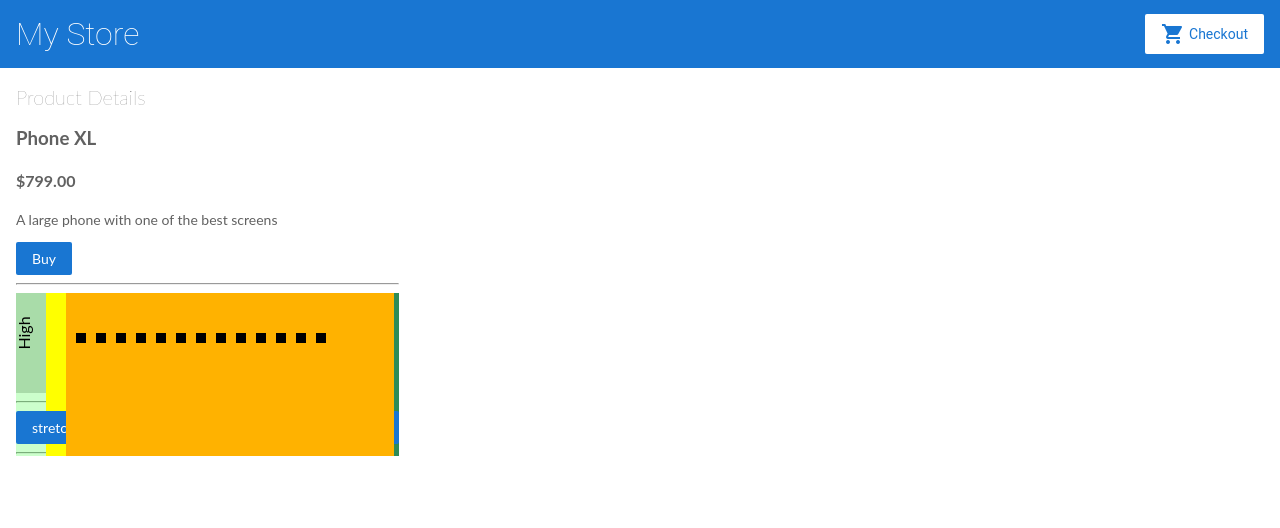
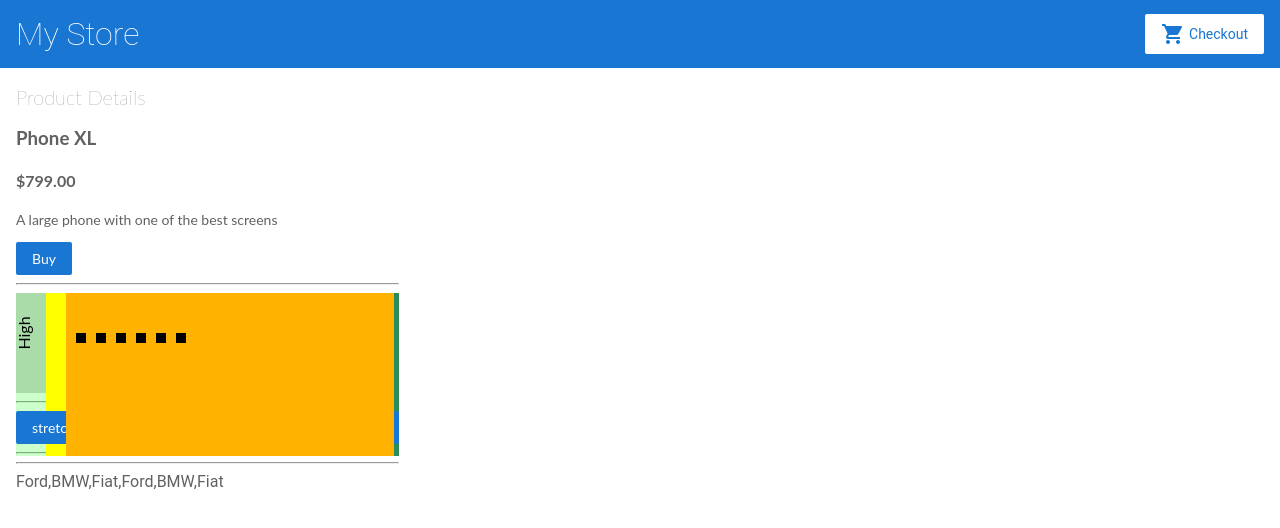
Before and after one commit to gheddie/angular-productlist-example, an Angular app: page /products/0 in a window 1280 px wide. Shown: the top 528 px of the page. Built offline with nearby package versions, Linux system fonts and the light colour scheme.

Commit message:
3 files modified

```diff
--- a/src/app/product-details/product-details.component.html
+++ b/src/app/product-details/product-details.component.html
@@ -35,3 +35,7 @@
 <hr>
 
 {{info}}
+
+<hr>
+
+{{product.cars}}
--- a/src/app/product-details/product-details.component.ts
+++ b/src/app/product-details/product-details.component.ts
@@ -84,8 +84,10 @@ constructor(private route: ActivatedRoute, private cartService: CartService) {}
     let sh = parseInt(selsvg.style("height"));
 
     var actualX = 10;
-    for (let i = 0; i < 13; i++) {
-      selsvg.append("rect")
+
+    for (let entry of this.product.cars) {
+      console.log(entry);
+            selsvg.append("rect")
       .attr("x", `${actualX}`)
       .attr("y", 40)
       .attr("width", 10)
@@ -94,7 +96,6 @@ constructor(private route: ActivatedRoute, private cartService: CartService) {}
       function(d){
         console.log('hello i am the dot!!');
       });
-
       actualX += 20;
     }
 
--- a/src/app/products.ts
+++ b/src/app/products.ts
@@ -2,17 +2,20 @@ export const products = [
   {
     name: 'Phone XL',
     price: 799,
-    description: 'A large phone with one of the best screens'
+    description: 'A large phone with one of the best screens',
+    'cars':[ 'Ford', 'BMW', 'Fiat', 'Ford', 'BMW', 'Fiat' ]
   },
   {
     name: 'Phone Mini',
     price: 699,
-    description: 'A great phone with one of the best cameras'
+    description: 'A great phone with one of the best cameras',
+    'cars':[ 'Ford', 'BMW' ]
   },
   {
     name: 'Phone Standard',
     price: 299,
-    description: ''
+    description: '',
+    'cars':[ 'Ford', 'BMW', 'Fiat' ]
   }
 ];
 
```
